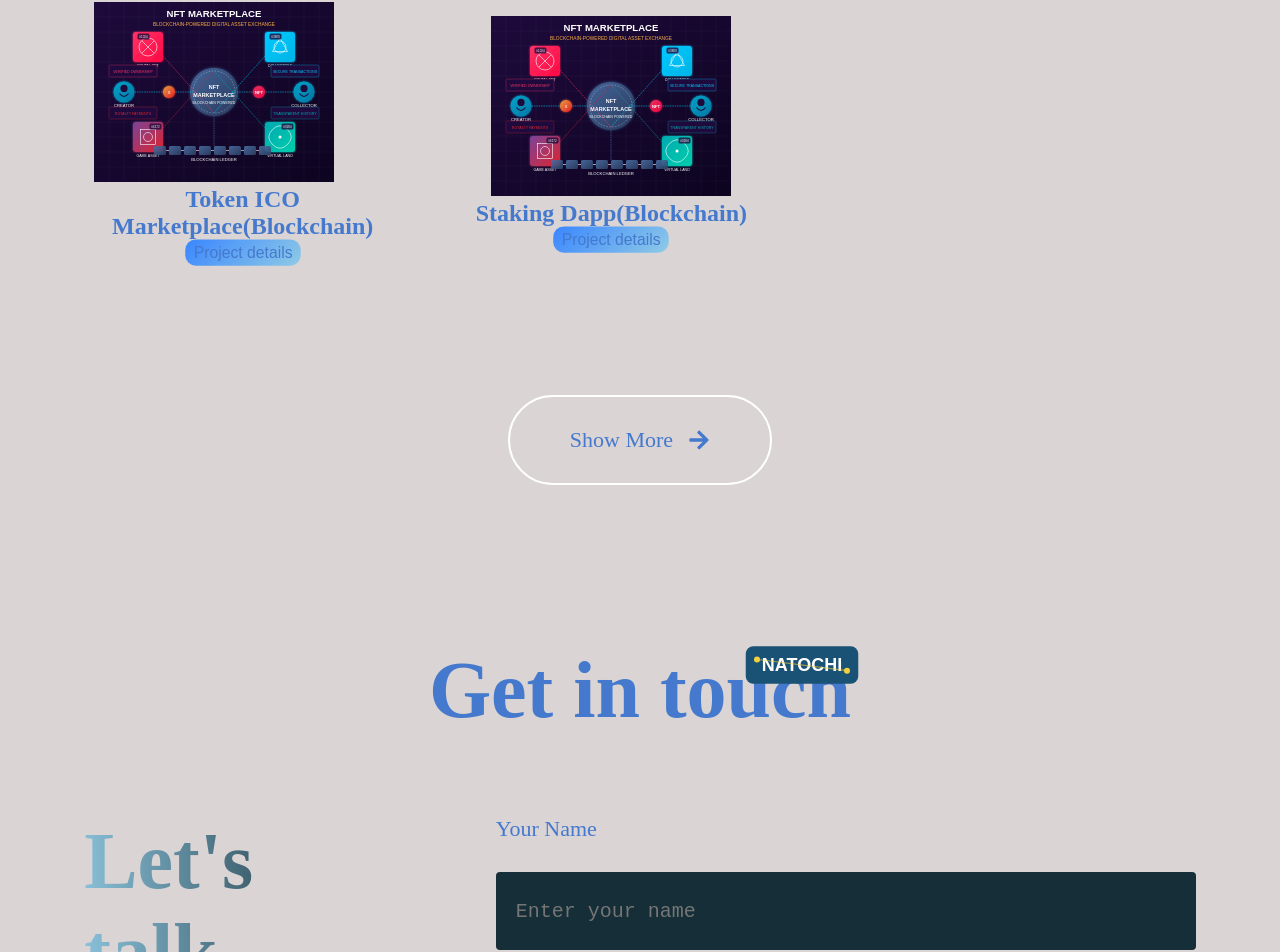
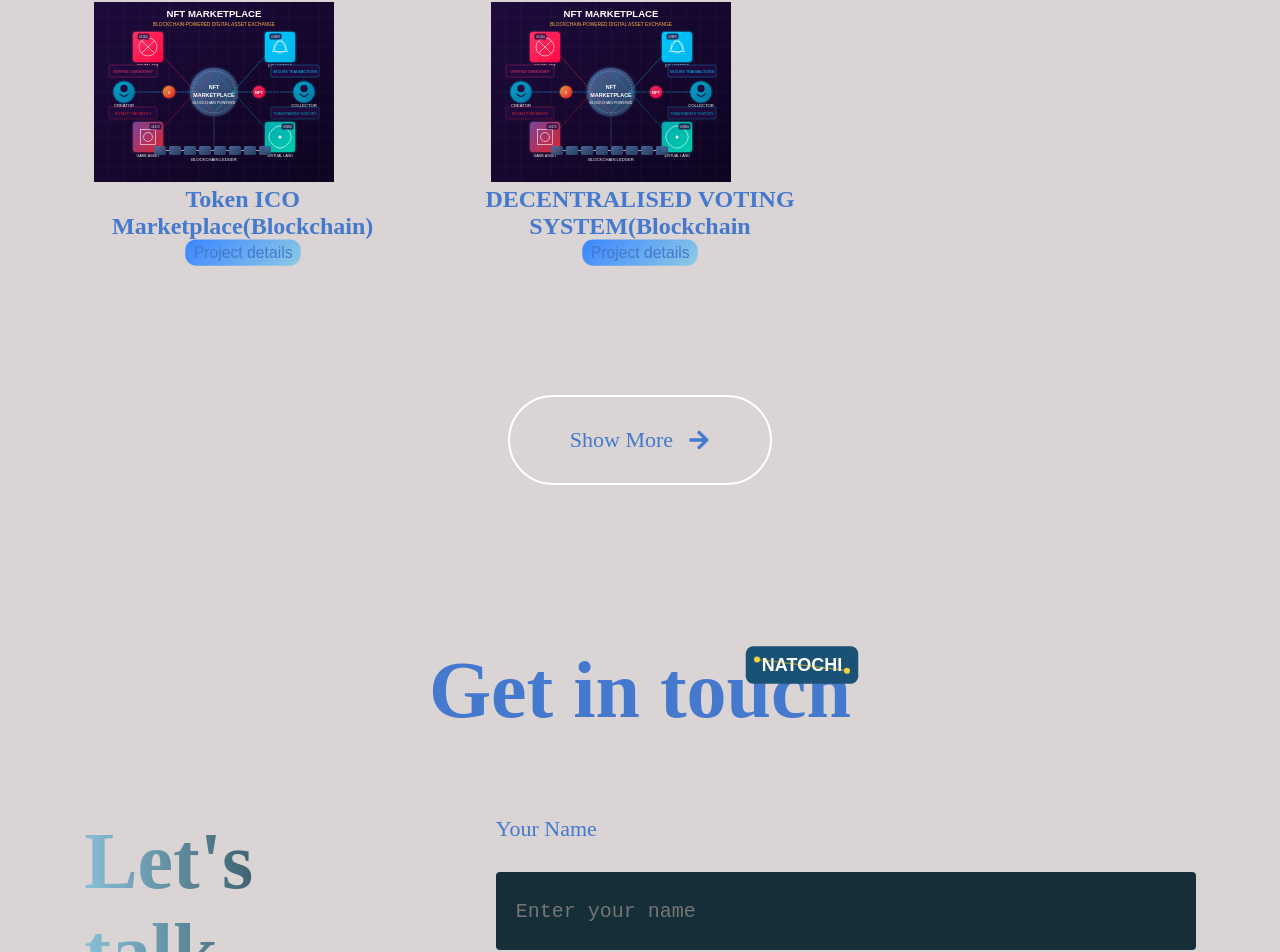
Before and after one commit to DaniTechdev/MyPortfolio-Natochi-, a Next.js app: page / in a window 1280 px wide. Shown: the part 5002-5954 px from the top of the page. Built offline with nearby package versions, Linux system fonts and the light colour scheme.

Commit message:
updated my services to reflex what I offer

```diff
--- a/Asset/mywork_data.js
+++ b/Asset/mywork_data.js
@@ -27,6 +27,13 @@ export const mywork_data = [
   {
     w_no: 4,
     w_name: "Token ICO Marketplace(Blockchain)",
+    // w_img: "/managerproject.svg",
+    alt: "token ico  image",
+    w_img: "/nft.svg",
+  },
+  {
+    w_no: 6,
+    w_name: "DECENTRALISED VOTING SYSTEM(Blockchain",
     // w_img: "/managerproject.svg",
     alt: "token ico  image",
     w_img: "/nft.svg",
```
